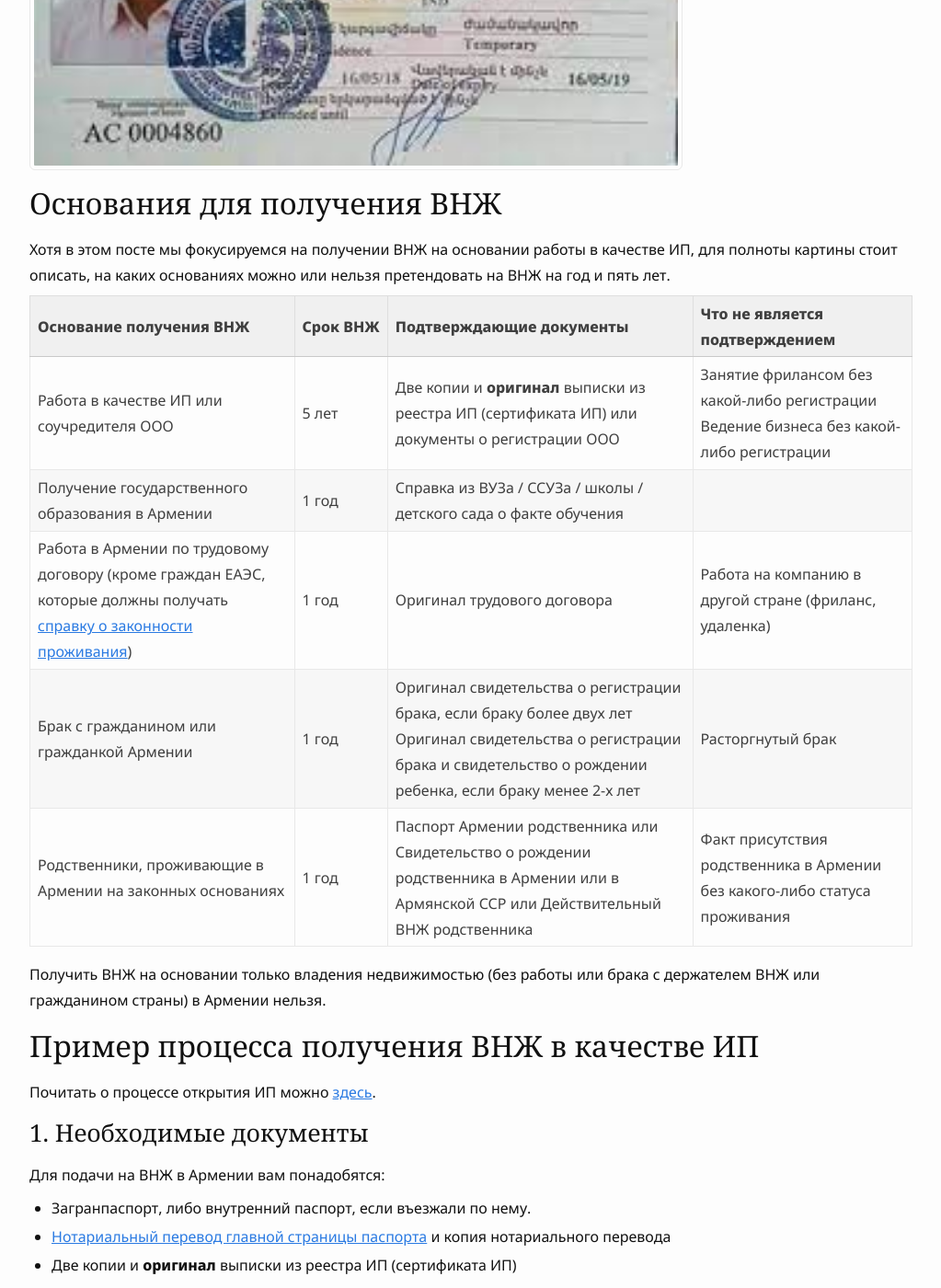
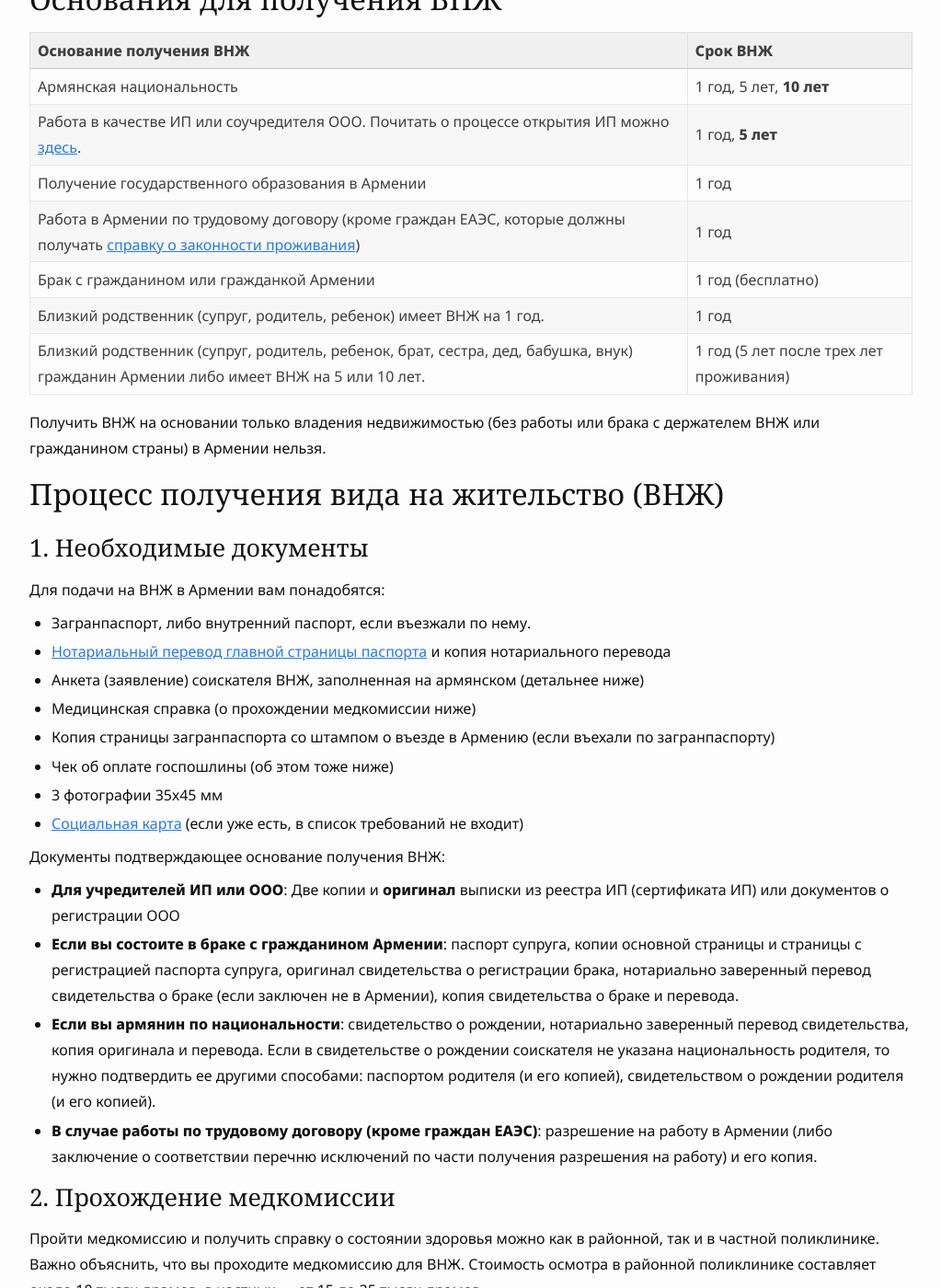
Before and after one commit to haywiki/haywiki.github.io, a Jekyll site: the page built from documents/residence.md, in a window 1280 px wide and 1400 px high, scrolled down 1132 px. Shown: the whole window at 92% size, without its empty margins (128-1151 px from the left). Built offline with Jekyll 4.4.1, drawn with Linux system fonts in a browser that asks for light colours; nearby versions of some CDN libraries; a script that is not in the unit is left out; some of the changed text lies outside the part shown.

Commit message:
доработка раздела про внж

```diff
--- a/documents/residence.md
+++ b/documents/residence.md
@@ -3,34 +3,34 @@ title: Получение вида на жительство Армении
 layout: page
 ---
 
-Как и в подавляющем большинстве стран, в Армении есть различные [пути долговременного легального пребывания](../migration.md).
-
-Для граждан ЕАЭС работающих в Армении по найму и членов их семей доступно получение [справки о законности проживания](eaeu-cert.md),
-но ее не дают индивидуальным предпринимателям, владельцам и директорам ООО, если директор — один из владельцев.
-Граждане РФ могут жить в Армении по [регистрации по месту жительства](registration.md), но она не годится как документ для
-[подтверждения резидентства Армении](proof-of-residence.md). В таком случае мы рекоммендуем получить
-временный (на 1 год) или постоянный (на 5 лет) вид на жительство.
+Как и в подавляющем большинстве стран, в Армении есть различные [пути долговременного легального пребывания](../migration.md):
+- Для граждан ЕАЭС работающих в Армении по найму и членов их семей доступно получение [справки о законности проживания](eaeu-cert.md), но ее не дают индивидуальным предпринимателям, владельцам и директорам ООО, если директор — один из владельцев.
+- Граждане РФ могут жить в Армении по [регистрации по месту жительства](registration.md), но она не годится как документ для [подтверждения резидентства Армении](proof-of-residence.md). В таком случае мы рекомендуем получить вид на жительство.
 
 ![Пример ВНЖ](/files/residence-card.jpg)
+{: style="max-width: 500px;"}
+
+## Варианты видов на жительство
+
+- **Временный вид на жительство** — выдается на 1 год, госпошлина за получение составляет 105 тысяч драмов, но есть исключения;
+- **Постоянный вид на жительство** — выдается на 5 лет, госпошлина — 140 тысяч драмов;
+- **Специальный вид на жительство** (также называется **специальный паспорт**) — выдается на 10 лет, госпошлина — 150 тысяч драмов.
 
 ## Основания для получения ВНЖ
 
-Хотя в этом посте мы фокусируемся на получении ВНЖ на основании работы в качестве ИП, для полноты картины стоит описать,
-на каких основаниях можно или нельзя претендовать на ВНЖ на год и пять лет.
-
-| Основание получения ВНЖ                                                                                                              | Срок&nbsp;ВНЖ | Подтверждающие документы                                                                                                                                                          | Что не является подтверждением                                                               |
-|:-------------------------------------------------------------------------------------------------------------------------------------|:--------------|:----------------------------------------------------------------------------------------------------------------------------------------------------------------------------------|:---------------------------------------------------------------------------------------------|
-| Работа в качестве ИП или соучредителя ООО                                                                                            | 5 лет         | Две копии и **оригинал** выписки из реестра ИП (сертификата ИП) или документы о регистрации ООО                                                                                   | Занятие фрилансом без какой-либо регистрации<br>  Ведение бизнеса без какой-либо регистрации |
-| Получение государственного образования в Армении                                                                                     | 1 год         | Справка из ВУЗа / ССУЗа / школы / детского сада о факте обучения                                                                                                                  |                                                                                              |
-| Работа в Армении по трудовому договору (кроме граждан ЕАЭС, которые должны получать [справку о законности проживания](eaeu-cert.md)) | 1 год         | Оригинал трудового договора                                                                                                                                                       | Работа на компанию в другой стране (фриланс, удаленка)                                       |
-| Брак с гражданином или гражданкой Армении                                                                                            | 1 год         | Оригинал свидетельства о регистрации брака, если браку более двух лет<br> Оригинал свидетельства о регистрации брака и свидетельство о рождении ребенка, если браку менее 2-х лет | Расторгнутый брак                                                                            |
-| Родственники, проживающие в Армении на законных основаниях                                                                           | 1 год         | Паспорт Армении родственника или Свидетельство о рождении родственника в Армении или в Армянской ССР или Действительный ВНЖ родственника                                          | Факт присутствия родственника в Армении без какого-либо статуса проживания                   |
+| Основание получения ВНЖ                                                                                                              | Срок&nbsp;ВНЖ                           |
+|:-------------------------------------------------------------------------------------------------------------------------------------|:----------------------------------------|
+| Армянская национальность                                                                                                             | 1 год, 5 лет, **10 лет**                |
+| Работа в качестве ИП или соучредителя ООО. Почитать о процессе открытия ИП можно [здесь](../business/ip.md).                         | 1 год, **5 лет**                        |
+| Получение государственного образования в Армении                                                                                     | 1 год                                   |
+| Работа в Армении по трудовому договору (кроме граждан ЕАЭС, которые должны получать [справку о законности проживания](eaeu-cert.md)) | 1 год                                   |
+| Брак с гражданином или гражданкой Армении                                                                                            | 1 год (бесплатно)                       |
+| Близкий родственник (супруг, родитель, ребенок) имеет ВНЖ на 1 год.                                                                  | 1 год                                   |
+| Близкий родственник (супруг, родитель, ребенок, брат, сестра, дед, бабушка, внук) гражданин Армении либо имеет ВНЖ на 5 или 10 лет.  | 1 год (5 лет после трех лет проживания) |
 
 Получить ВНЖ на основании только владения недвижимостью (без работы или брака с держателем ВНЖ или гражданином страны) в Армении нельзя.
 
-## Пример процесса получения ВНЖ в качестве ИП
-
-Почитать о процессе открытия ИП можно [здесь](../business/ip.md).
+## Процесс получения вида на жительство (ВНЖ)
 
 ### 1. Необходимые документы
 
@@ -38,13 +38,19 @@ layout: page
 
 - Загранпаспорт, либо внутренний паспорт, если въезжали по нему.
 - [Нотариальный перевод главной страницы паспорта](passport-translation.md) и копия нотариального перевода
-- Две копии и **оригинал** выписки из реестра ИП (сертификата ИП)
 - Анкета (заявление) соискателя ВНЖ, заполненная на армянском (детальнее ниже)
 - Медицинская справка (о прохождении медкомиссии ниже)
 - Копия страницы загранпаспорта со штампом о въезде в Армению (если въехали по загранпаспорту)
 - Чек об оплате госпошлины (об этом тоже ниже)
 - 3 фотографии 35х45 мм
 - [Социальная карта](social-number.md) (если уже есть, в список требований не входит)
+
+Документы подтверждающее основание получения ВНЖ:
+
+- **Для учредителей ИП или ООО**: Две копии и **оригинал** выписки из реестра ИП (сертификата ИП) или документов о регистрации ООО
+- **Если вы состоите в браке с гражданином Армении**: паспорт супруга, копии основной страницы и страницы с регистрацией паспорта супруга, оригинал свидетельства о регистрации брака, нотариально заверенный перевод свидетельства о браке (если заключен не в Армении), копия свидетельства о браке и перевода.
+- **Если вы армянин по национальности**: свидетельство о рождении, нотариально заверенный перевод свидетельства, копия оригинала и перевода. Если в свидетельстве о рождении соискателя не указана национальность родителя, то нужно подтвердить ее другими способами: паспортом родителя (и его копией), свидетельством о рождении родителя (и его копией).
+- **В случае работы по трудовому договору (кроме граждан ЕАЭС)**: разрешение на работу в Армении (либо заключение о соответствии перечню исключений по части получения разрешения на работу) и его копия.
 
 ### 2. Прохождение медкомиссии {#medical}
 
@@ -141,10 +147,7 @@ layout: page
 
 ### 6. Оплата пошлины
 
-Пошлина за годовой ВНЖ составляет 106 тысяч драмов, а за пятилетний — 141 тысяча. Эту сумму можно оплатить безналично,
-но на практике лучше взять с собой наличные и оплатить через терминал. Оплатив заранее через банк, вам нужно предоставить
-документ об оплате, с которым нужно будет идти в бухгалтерию паспортно-визового управления. Всё это может потребовать
-больше времени, чем оплата наличными в день подачи.
+Госпошлина оплачивается в терминале в паспортно-визовом управлении наличными. Возьмите с собой запас на комиссию (1000 драмов) и саму госпошлину без сдачи.
 
 ### 7. Подача документов
 
@@ -161,7 +164,7 @@ layout: page
 - Попросить вас зайти в отделение, возможно подписав бумагу о подтверждении проживания
 - Позвонить вам и уточнить, поживаете ли вы по данному адресу
 
-Интервью может включать в себя вопросы про вид деятельности ИП, над чем вы работаете, зачем приехали в Армению, какие у вас планы на жизнь. Интервью не является сложным или стрессовым, его не стоит бояться.
+В случае получения ВНЖ по ИП интервью может включать в себя вопросы про вид деятельности, над чем вы работаете, зачем приехали в Армению, какие у вас планы на жизнь. Интервью не является сложным или стрессовым, его не стоит бояться.
 
 ## Сроки рассмотрения и получение
 
@@ -178,13 +181,6 @@ layout: page
 На практике ситуация неоднозначна. Сотрудники миграционной службы говорят, что получать регистрацию необязательно.
 Тем не менее сотрудники банков и других организаций могут счесть карту резидента без штампа о регистрации невалидным и
 открывать счета по паспорту, а не по ВНЖ.
-
-## ВНЖ и социальный номер
-
-Получить ВНЖ можно без получения социального номера. Это редкий сценарий, но у ИП он возможен. В этом случае вместе с
-ВНЖ вам выдадут «привязанную» к ней социальную карту.
-
-Если у вас уже есть социальная карта, она остается действительной.
 
 ## Нужно ли уведомлять МВД РФ о полученном ВНЖ в Армении?
 
@@ -205,4 +201,4 @@ layout: page
 
 ## Источник информации
 
-- [Как получить ВНЖ через работу в найме](https://www.notion.so/53a43ca41b8443469e1b05488a20d7d5)
+- [Как получить ВНЖ через работу в найме](https://www.notion.so/37e96c69b4334109a0a1d1bbe6ce1acc)
```
Also changed, not shown: index.md (+1 -1 lines), migration.md (+1 -2 lines).
